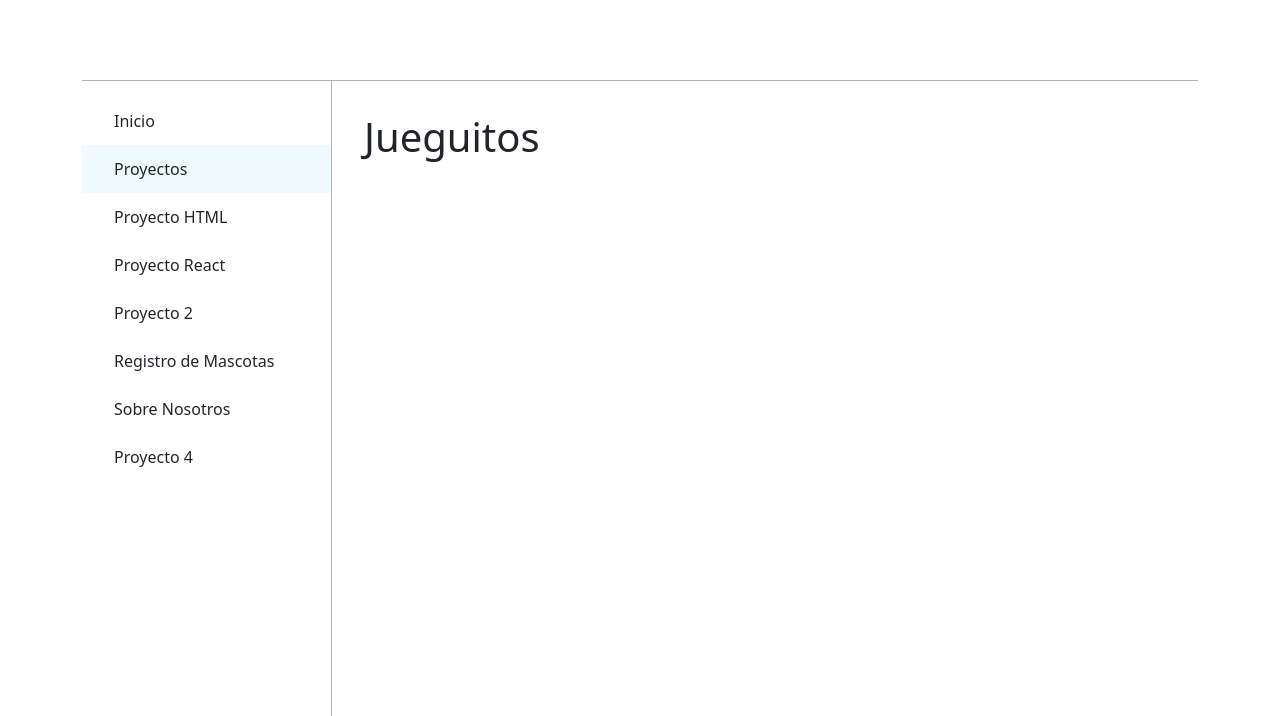
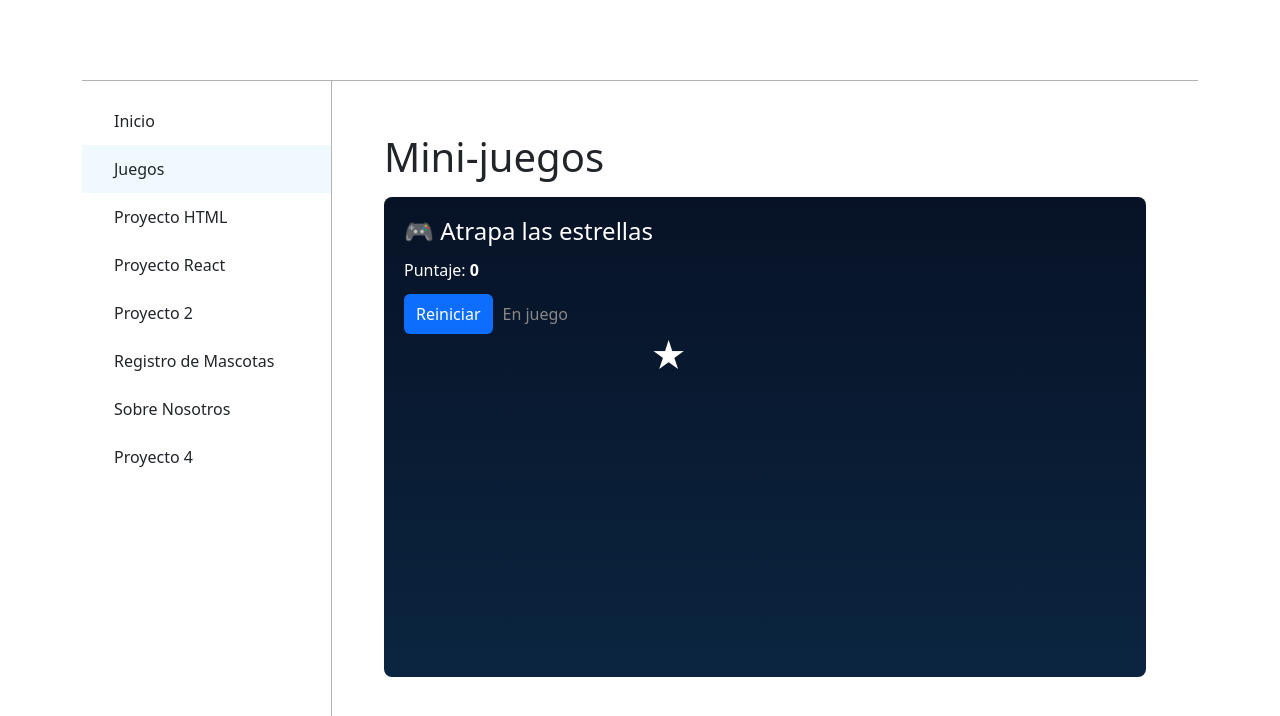
Before and after one commit to Lautaro-Espinosa015/Hub-Proyectos-Grupo2, a React (Vite) app: page /games in a window 1280 px wide. Shown: the top 716 px of the page. Built offline with nearby package versions, Linux system fonts and the light colour scheme.

Commit message:
Unificacion de Juegos y Proyecto2

```diff
--- /dev/null
+++ b/src/assets/Dependence/Controls.jsx
@@ -0,0 +1,22 @@
+import React from 'react';
+
+export default function Controls({ onReiniciar, juegoActivo }) {
+  const style = { marginTop: 10, display: 'flex', gap: 10, alignItems: 'center' };
+  const btnStyle = {
+    padding: '8px 12px',
+    borderRadius: 6,
+    border: 'none',
+    background: '#0d6efd',
+    color: 'white',
+    cursor: 'pointer',
+  };
+
+  return (
+    <div style={style}>
+      <button style={btnStyle} onClick={onReiniciar}>
+        Reiniciar
+      </button>
+      <span style={{ color: '#888' }}>{juegoActivo ? 'En juego' : 'Detenido'}</span>
+    </div>
+  );
+}
--- /dev/null
+++ b/src/assets/Dependence/Estrellas.jsx
@@ -0,0 +1,26 @@
+import React from 'react';
+
+export default function Star({ posicion, onClick }) {
+  const style = {
+    position: 'absolute',
+    top: `${posicion.y}%`,
+    left: `${posicion.x}%`,
+    transform: 'translate(-50%, -50%)',
+    cursor: 'pointer',
+    fontSize: '2.2rem',
+    userSelect: 'none',
+    transition: 'transform 0.12s ease',
+  };
+
+  return (
+    <div
+      className="estrella"
+      style={style}
+      onClick={onClick}
+      role="button"
+      aria-label="estrella"
+    >
+      ★
+    </div>
+  );
+}
--- /dev/null
+++ b/src/assets/Dependence/HUB.jsx
@@ -0,0 +1,14 @@
+import React from 'react';
+
+export default function HUB({ puntaje, mensaje }) {
+  const containerStyle = { marginBottom: 12, textAlign: 'left' };
+  const scoreStyle = { margin: 0, fontSize: 16 };
+  const msgStyle = { margin: '8px 0 0', color: '#ffd700' };
+
+  return (
+    <div style={containerStyle}>
+      <p style={scoreStyle}>Puntaje: <strong>{puntaje}</strong></p>
+      {mensaje && <h2 style={msgStyle}>{mensaje}</h2>}
+    </div>
+  );
+}
--- /dev/null
+++ b/src/assets/Dependence/useGame-estrella.jsx
@@ -0,0 +1,81 @@
+import { useState, useEffect, useRef, useCallback } from 'react';
+
+const aleatorioEntre = (min, max) => Math.random() * (max - min) + min;
+
+export default function useGame() {
+  const [puntaje, setPuntaje] = useState(0);
+  const [posicionEstrella, setPosicionEstrella] = useState({ x: 50, y: 50 });
+  const [visible, setVisible] = useState(false);
+  const [juegoActivo, setJuegoActivo] = useState(true);
+  const [mensaje, setMensaje] = useState('');
+
+  const intervalRef = useRef(null);
+  const timeoutRef = useRef(null);
+
+  const posicionAlAzar = useCallback(() => {
+    const y = aleatorioEntre(10, 90);
+    const x = aleatorioEntre(10, 90);
+    setPosicionEstrella({ x, y });
+  }, []);
+
+  const mostrarEstrella = useCallback(() => {
+    posicionAlAzar();
+    setVisible(true);
+
+    // limpiar timeout anterior si existe
+    if (timeoutRef.current) clearTimeout(timeoutRef.current);
+    timeoutRef.current = setTimeout(() => {
+      setVisible(false);
+    }, 1400);
+  }, [posicionAlAzar]);
+
+  useEffect(() => {
+    if (!juegoActivo) return;
+
+    intervalRef.current = setInterval(() => {
+      mostrarEstrella();
+    }, 1800);
+
+    return () => clearInterval(intervalRef.current);
+  }, [juegoActivo, mostrarEstrella]);
+
+  const agarrarEstrella = () => {
+    setPuntaje((p) => p + 1);
+    setVisible(false);
+  };
+
+  useEffect(() => {
+    if (puntaje >= 10) {
+      setJuegoActivo(false);
+      setMensaje('🌟 ¡Ganaste! 🌟');
+      // limpiar timers
+      if (intervalRef.current) clearInterval(intervalRef.current);
+      if (timeoutRef.current) clearTimeout(timeoutRef.current);
+    }
+  }, [puntaje]);
+
+  const reiniciarJuego = () => {
+    setPuntaje(0);
+    setMensaje('');
+    setJuegoActivo(true);
+    setVisible(false);
+  };
+
+  // limpieza final al desmontar
+  useEffect(() => {
+    return () => {
+      if (intervalRef.current) clearInterval(intervalRef.current);
+      if (timeoutRef.current) clearTimeout(timeoutRef.current);
+    };
+  }, []);
+
+  return {
+    puntaje,
+    posicionEstrella,
+    visible,
+    juegoActivo,
+    mensaje,
+    agarrarEstrella,
+    reiniciarJuego,
+  };
+}
--- a/src/assets/Pages/Games.jsx
+++ b/src/assets/Pages/Games.jsx
@@ -1,6 +1,13 @@
-function Games() {
-  return <h1>Jueguitos</h1>
+import React from "react";
+import JuegoEstrella from "./JuegoEstrella";
+
+export default function Games() {
+  return (
+    <div style={{ padding: 20 }}>
+      <h1>Mini-juegos</h1>
+      <div style={{ marginTop: 16 }}>
+       <JuegoEstrella />
+      </div>
+    </div>
+  );
 }
-
-
-export default Games
--- /dev/null
+++ b/src/assets/Pages/JuegoEstrella.jsx
@@ -0,0 +1,43 @@
+import React from "react";
+import useGame from "../Dependence/useGame-estrella.jsx";
+import Star from "../Dependence/Estrellas.jsx";
+import HUB from "../Dependence/HUB.jsx";
+import Controls from "../Dependence/Controls.jsx";
+
+export default function JuegoEstrella() {
+  const {
+    puntaje,
+    posicionEstrella,
+    visible,
+    juegoActivo,
+    mensaje,
+    agarrarEstrella,
+    reiniciarJuego,
+  } = useGame();
+
+  const contenedorStyle = {
+    position: 'relative',
+    minHeight: '60vh',
+    borderRadius: 8,
+    padding: 20,
+    background: 'linear-gradient(180deg,#071226 0%, #0b2540 100%)',
+    color: 'white',
+    overflow: 'hidden',
+  };
+
+  const tituloStyle = { margin: 0, marginBottom: 12, fontSize: 24 };
+
+  return (
+    <div style={contenedorStyle}>
+      <h1 style={tituloStyle}>🎮 Atrapa las estrellas</h1>
+      <HUB puntaje={puntaje} mensaje={mensaje} />
+
+      {/* El área del juego debe ser position:relative (ya lo tiene) para que la estrella se posicione con % */}
+      {visible && juegoActivo && (
+        <Star posicion={posicionEstrella} onClick={agarrarEstrella} />
+      )}
+
+      <Controls onReiniciar={reiniciarJuego} juegoActivo={juegoActivo} />
+    </div>
+  );
+}
--- a/src/assets/Pages/SidebarNav.jsx
+++ b/src/assets/Pages/SidebarNav.jsx
@@ -13,7 +13,7 @@ function SidebarNav() {
           <i className="bi bi-house-door me-2"></i>Inicio
         </NavLink>
         <NavLink to="/games" className={navLinkClassName}>
-          <i className="bi bi-collection me-2"></i>Proyectos
+          <i className="bi bi-collection me-2"></i>Juegos
         </NavLink>
         <NavLink to="/view/html-project" className={navLinkClassName}>
           <i className="bi bi-code-square me-2"></i>Proyecto HTML
```
